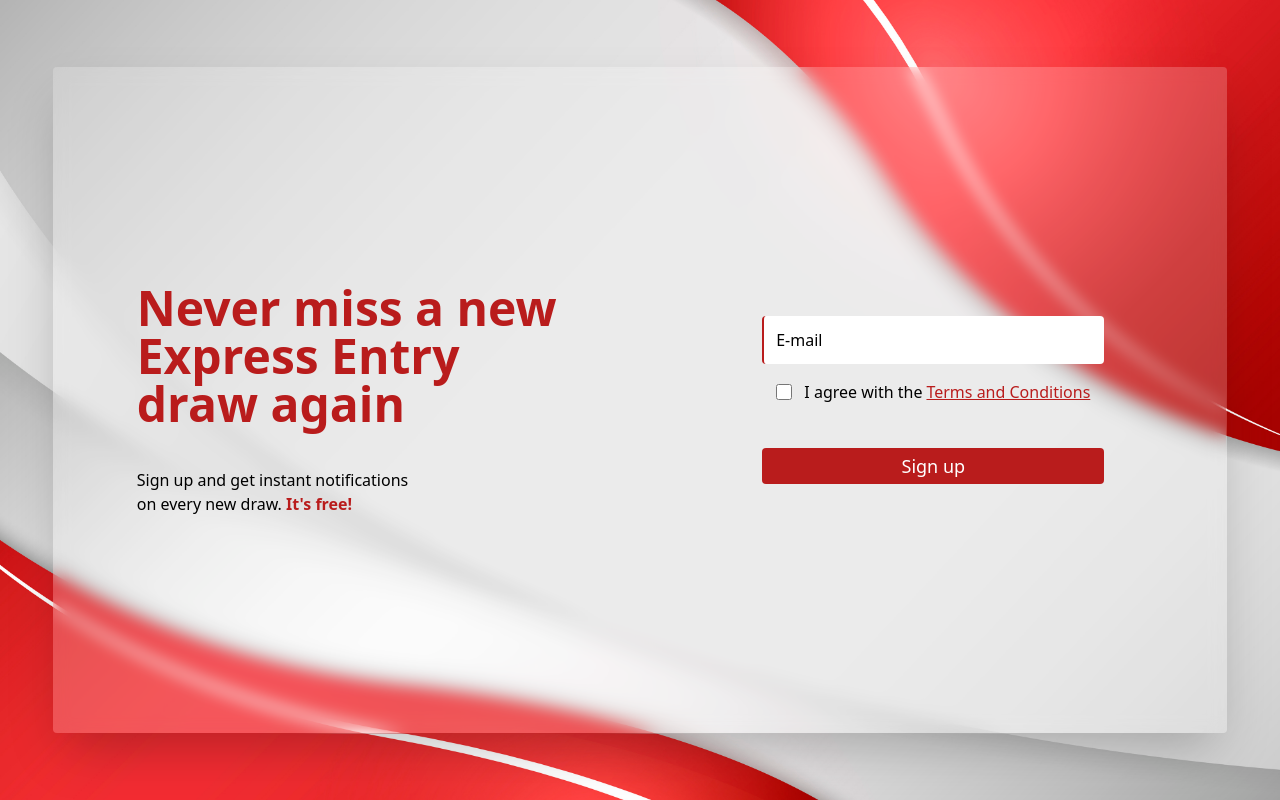
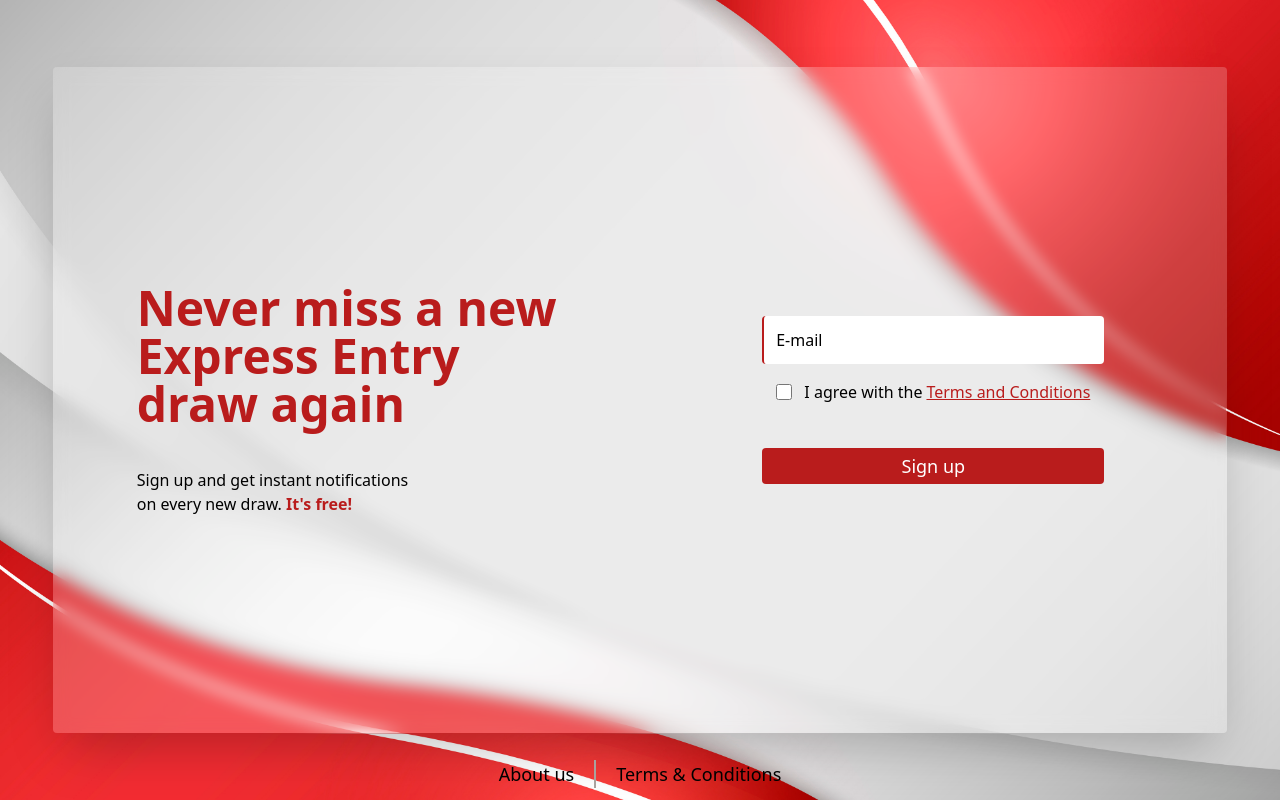
Before and after one commit to flaviobvds/eedraws, a Next.js app: page / in a window 1280 px wide. Built offline with nearby package versions, Linux system fonts and the light colour scheme.

Commit message:
created Footer component

```diff
--- /dev/null
+++ b/src/components/Footer/index.tsx
@@ -0,0 +1,26 @@
+export function Footer() {
+
+    function handleOpenAbout() {
+        console.log('About Open')
+    }
+
+    function handleOpenTC() {
+        console.log('TC Open')
+    }
+
+
+    return (
+        <nav className={"flex absolute bottom-3 inset-x-0 justify-center"}>
+            <ul className="px-5 text-lg border-r-2 border-stone-400">
+                <a onClick={handleOpenAbout} className="hover:text-red-700 hover:underline cursor-pointer">
+                    About us
+                </a>
+            </ul>
+            <ul className="px-5 text-lg ">
+                <a onClick={handleOpenTC} className="hover:text-red-700 hover:underline cursor-pointer">
+                    Terms & Conditions
+                </a>
+            </ul>
+        </nav>
+    )
+}
--- a/src/components/Header/index.tsx
+++ /dev/null
@@ -1,5 +0,0 @@
-export function Header() {
-    return(
-        Header
-    )
-}
--- a/src/components/SignUpForm/index.tsx
+++ b/src/components/SignUpForm/index.tsx
@@ -13,7 +13,7 @@ export function SignUpForm() {
 
     return (
         <form
-            className="flex flex-col mt-5 lg:justify-center lg:mt-0 sm:items-center"
+            className="flex flex-col mt-5 lg:justify-center lg:mt-0 sm:items-center relative"
             onSubmit={handleSubmitForm}
         >
             <input
@@ -57,7 +57,8 @@ export function SignUpForm() {
                     md:w-5/12
                     lg:w-3/4
                     xl:w-7/12
-                    lg:mt-7'
+                    lg:mt-7
+                '
             >
                 Sign up
             </button>
--- a/src/pages/index.tsx
+++ b/src/pages/index.tsx
@@ -1,3 +1,4 @@
+import { Footer } from '@/components/Footer'
 import { SignUpForm } from '@/components/SignUpForm'
 import { TitleSection } from '@/components/TitleSection'
 import Head from 'next/head'
@@ -12,14 +13,14 @@ export default function Home() {
 
             <main className="bg-[url('/images/background.jpg')] h-screen bg-cover bg-no-repeat flex">
                 <div className="grid grid-rows-2
-                    m-auto h-5/6 w-11/12 bg-white bg-opacity-20 shadow-2xl backdrop-blur rounded
+                    m-auto h-5/6 w-11/12 max-w-screen-xl bg-white bg-opacity-20 shadow-2xl backdrop-blur rounded
                     lg:grid-cols-2 lg:grid-rows-none"
                 >
-
                     <TitleSection/>
                     <SignUpForm />
+                </div>
 
-                </div>
+                <Footer/>
             </main>
         </>
     )
```
